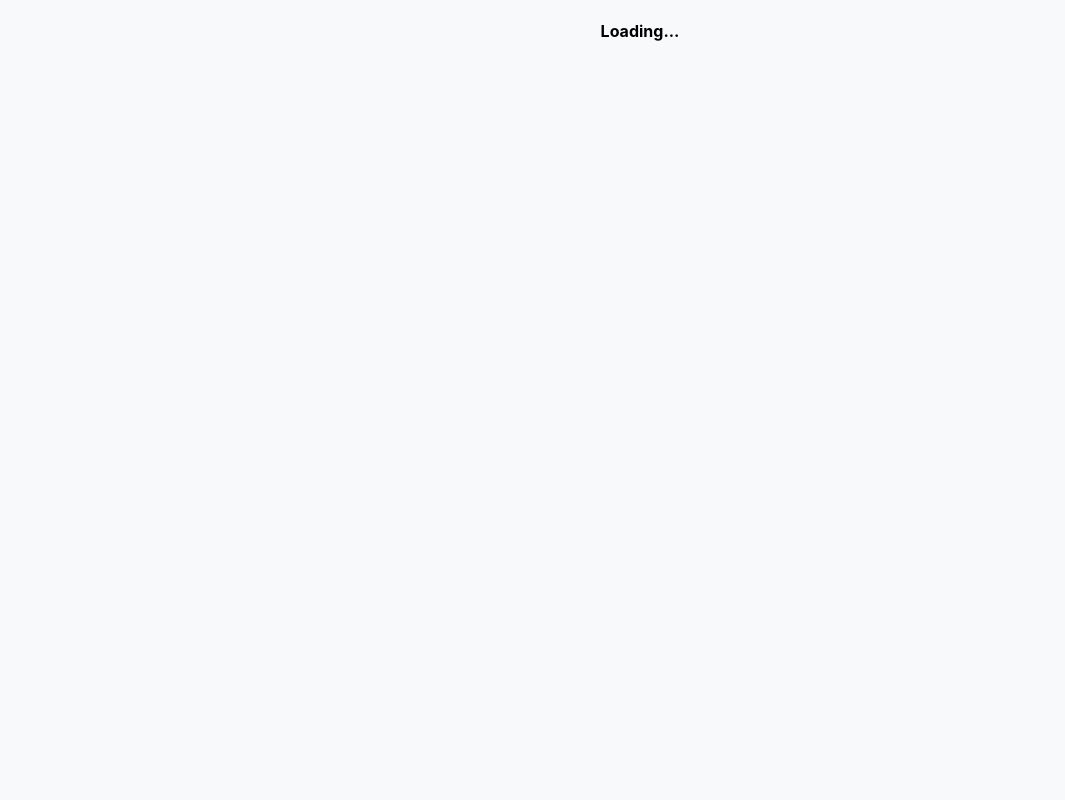
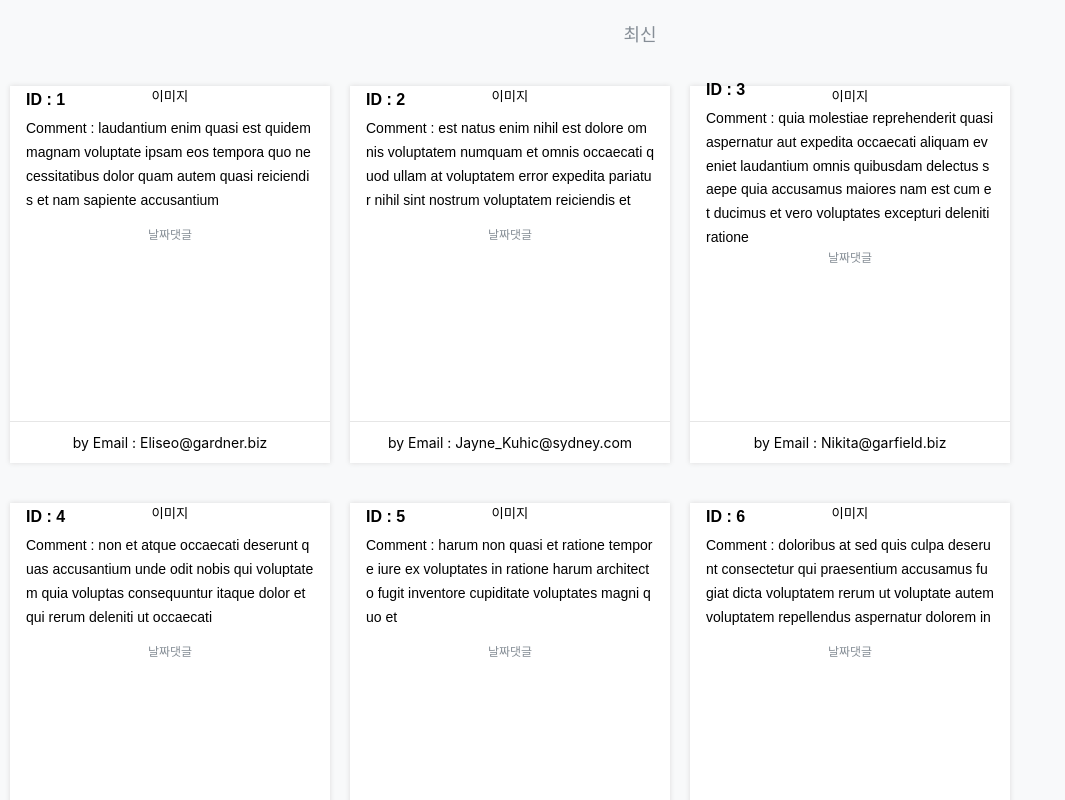
Before and after one commit to pastko/g_log, a Next.js app in the folder glog-client/: page /Main in a window 1280 px wide. Shown: the top 800 px of the page, without its empty margins (0-1065 px from the left). Built offline with nearby package versions, Linux system fonts and the light colour scheme; data requests are answered from the project's data file.

Commit message:
feature/main change Post_UI

```diff
--- a/glog-client/components/Comment.js
+++ /dev/null
@@ -1,20 +0,0 @@
-import React from 'react'
-
-
-function Comment({item: {id, email, body}}) {
-    return (
-        <div>
-            <div className="content" style={{ height:500,width:350,float:'left'}}>
-                <div className="content-body"
-                style={{textAlign:'center',padding:60,paddingLeft: 2,paddingRight: 2,border: 2,borderStyle:'solid',margin:50,float:'left',height:320}}>
-                <h5 className="content-title">Id : {id}</h5>
-                <h6 className="content-subtitle">Email : {email}</h6>
-                <p className="content-text">Comment : {body}</p>
-                </div>
-            </div>
-        </div>
-    )
-}
-
-
-export default Comment
--- /dev/null
+++ b/glog-client/components/Post.js
@@ -0,0 +1,94 @@
+import React from 'react';
+import styled from 'styled-components';
+
+//출력될 코멘트
+
+const Post = ({ item: { id, body, email } }) => {
+    return (
+        <Wrap>
+            <ImageBtn>이미지</ImageBtn>
+            <Description>
+                <TextWrap>
+                    <Title>ID : {id} </Title>
+                    <Text> Comment : {body} </Text>
+                </TextWrap>
+                <Date>날짜</Date>
+                <Comment>댓글</Comment>
+            </Description>
+            <UserName>
+                by <span>Email : {email}</span>
+            </UserName>
+        </Wrap>
+    );
+};
+
+export default Post;
+
+const Wrap = styled.div`
+    position: relative;
+    box-sizing: border-box;
+    width: 320px;
+    height: 377px;
+    margin: 20px 10px;
+    box-shadow: 0 0 5px #dbdbdb;
+    background-color: #fff;
+    // &:hover {                    //커서 올렸을때 커지는 반응
+    //     margin-top: 2px;
+    //     transition: all 0.3s ease-in-out;
+    //     box-shadow: 0 5px 10px #dbdbdb;
+    // }
+`;
+const ImageBtn = styled.button`
+    display: block;
+    width: 100%;
+    border: none;
+    box-sizing: border-box;
+    background-color: transparent;
+    cursor: pointer;
+    padding: 0;
+`;
+
+const Description = styled.div`
+    box-sizing: border-box;
+    width: 100%;
+    height: 165px;
+    padding: 0 16px;
+`;
+const TextWrap = styled.button`
+    width: 100%;
+    height: 118px;
+    border: none;
+    box-sizing: border-box;
+    background-color: transparent;
+    cursor: pointer;
+    text-align: left;
+    padding: 0;
+    word-break: break-all;
+`;
+const Title = styled.h2`
+    font-size: 16px;
+    margin: -24px 0 8px 0;
+`;
+const Text = styled.p`
+    font-size: 14px;
+    line-height: 1.7;
+    margin: 0;
+`;
+const Date = styled.span`
+    font-size: 12px;
+    color: rgb(134, 142, 150);
+`;
+const Comment = styled.span`
+    font-size: 12px;
+    color: rgb(134, 142, 150);
+`;
+const UserName = styled.div`
+    position: absolute;
+    bottom: 0;
+    left: 0;
+    width: 100%;
+    border-top: 1px solid #e6e6e6;
+    box-sizing: border-box;
+    font-size: 14px;
+    padding: 12px 16px;
+`;
--- a/glog-client/pages/Main.js
+++ b/glog-client/pages/Main.js
@@ -1,7 +1,7 @@
-import axios from 'axios';
 import React, { useEffect, useState } from 'react';
 import InfiniteScroll from 'react-infinite-scroll-component';
-import Comment from '../components/Comment';
+import Post from '../components/Post';
+import styled from 'styled-components';
 
 const Main = () => {
     const [items, setItems] = useState([]);
@@ -12,20 +12,20 @@ const Main = () => {
 
     useEffect(() => {
         const getComments = async () => {
-            // const res = await axios.get(
-            //     `http://localhost:3004/comments?_page=1&_limit=20`
-            // );
+            const res = await fetch(
+                `http://localhost:3004/comments?_page=1&_limit=20`
+            );
+            const data = await res.json();
+            setItems(data);
+            // try {
+            //     return await axios.get(
+            //         `http://localhost:3004/comments?_page=1&_limit=20`
+            //     );
+            // } catch (error) {
+            //     console.error(error);
+            // }
             // const data = await res.json();
             // setItems(data);
-            try {
-                return await axios.get(
-                    `http://localhost:3004/comments?_page=1&_limit=20`
-                );
-            } catch (error) {
-                console.error(error);
-            }
-            const data = await res.json();
-            setItems(data);
         };
 
         getComments();
@@ -34,20 +34,20 @@ const Main = () => {
     console.log(items);
 
     const fetchComments = async () => {
-        // const res = await axios.get(
-        //     `http://localhost:3004/comments?_page=${page}&_limit=20`
-        // );
+        const res = await fetch(
+            `http://localhost:3004/comments?_page=${page}&_limit=20`
+        );
+        const data = await res.json();
+        return data;
+        // try {
+        //     return await axios.get(
+        //         `http://localhost:3004/comments?_page=${page}&_limit=20`
+        //     );
+        // } catch (error) {
+        //     console.log(error);
+        // }
         // const data = await res.json();
         // return data;
-        try {
-            return await axios.get(
-                `http://localhost:3004/comments?_page=${page}&_limit=20`
-            );
-        } catch (error) {
-            console.log(error);
-        }
-        const data = await res.json();
-        return data;
     };
     const fetchData = async () => {
         const commentsFormServer = await fetchComments();
@@ -62,6 +62,8 @@ const Main = () => {
     };
 
     return (
+        <>
+            <Recent>최신</Recent>
             <InfiniteScroll
                 dataLength={items.length} //This is important field to render the next data
                 next={fetchData}
@@ -74,9 +76,30 @@ const Main = () => {
                 }
             >
                 {items.map((item) => {
-                return <Comment key={item.id} item={item} />;
+                    return (
+                        <PostList>
+                            <Post key={item.id} item={item} />
+                        </PostList>
+                    );
                 })}
             </InfiniteScroll>
+        </>
     );
 };
 export default Main;
+
+const Recent = styled.div`
+    max-width: 1024px;
+    font-size: 18px;
+    color: rgb(134, 142, 150);
+    margin: 20px auto;
+`;
+
+const PostList = styled.div`
+    float: left;
+    display: flex;
+    flex-wrap: wrap;
+    gap: auto;
+    max-width: 1024px;
+    margin: 0 auto;
+`;
--- a/glog-client/styles/globals.css
+++ b/glog-client/styles/globals.css
@@ -18,5 +18,5 @@ a {
 }
 
 * {
-    box-sizing: inherit;
+    box-sizing: content-box;
 }
```
Lines whose indentation alone changed are shown as unchanged.
